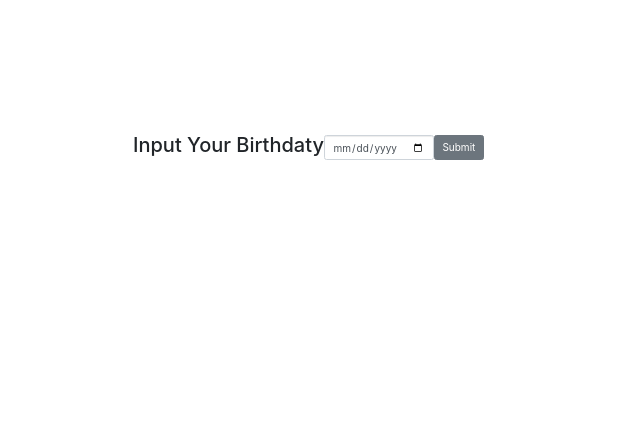
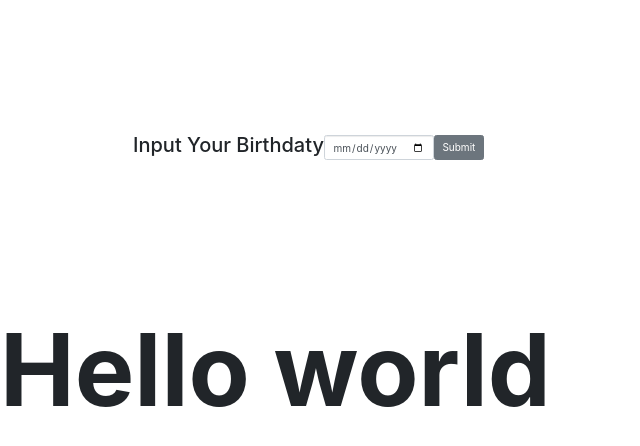
Before and after one commit to cyrsis/react16sandbox, a React app: page / in a window 1280 px wide. Shown: the top 446 px of the page, without its empty margins (0-640 px from the left). Built offline with nearby package versions, Linux system fonts and the light colour scheme.

Commit message:
Add something working

```diff
--- a/src/App.css
+++ b/src/App.css
@@ -4,7 +4,8 @@
     background-color: aquamarine;
 }
 
-h1 {
+.h1 {
+    font-size: 100px;
     font-weight: 700;
     margin-bottom: 20px;
 }
--- a/src/App.js
+++ b/src/App.js
@@ -51,6 +51,10 @@ class App extends Component {
         return (
             <div >
                 <AgeTeller/>
+
+                 <div className={styles.h1}> Hello world</div>
+
+
                 {/*<h1>hi, this is react</h1>*/}
                 {/*<p>This is really working?</p>*/}
                 {/*<button onClick={this.switchHandler.bind(this, "Victor")}> Switch name</button>*/}
```
Also changed, not shown: 1 other file (tests, documents, lock files or other folders).
